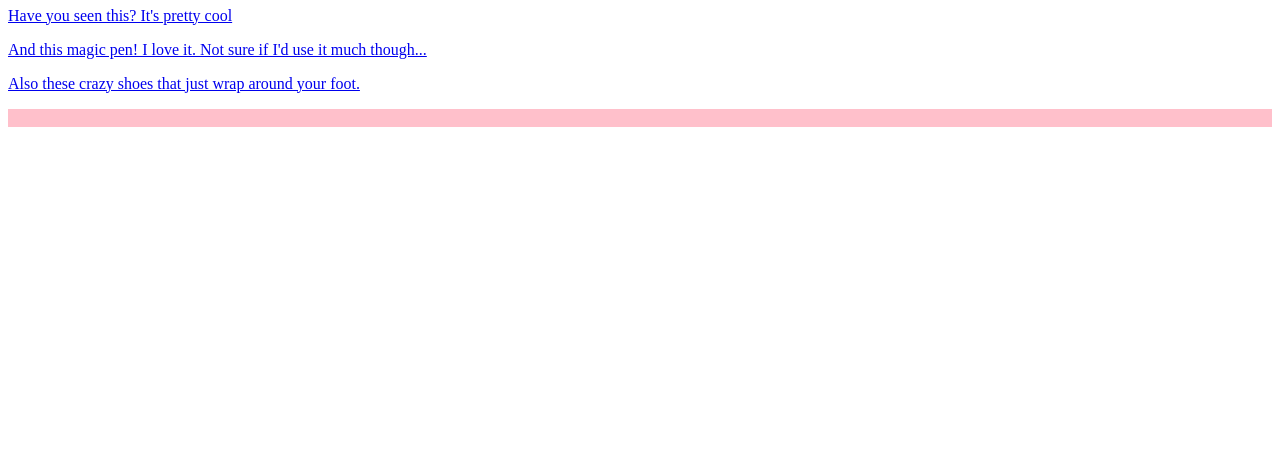
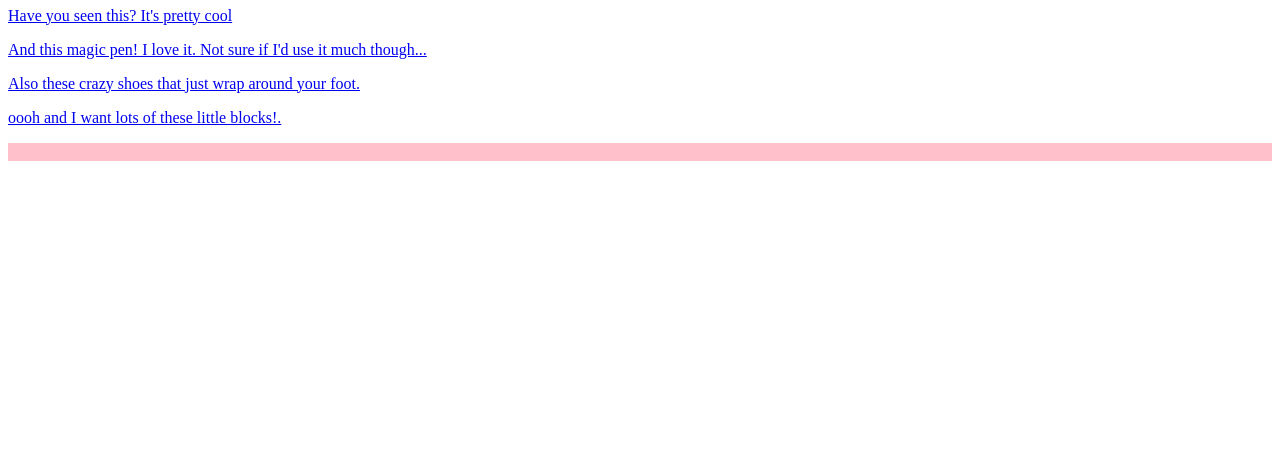
Before and after one commit to hyper-active/AnimalKingdom, a plain HTML site: page index.html in a window 1280 px wide. Shown: the part 332-800 px from the top of the page. Drawn offline with Linux system fonts and the light colour scheme.

Commit message:
Update index.html

```diff
--- a/index.html
+++ b/index.html
@@ -20,6 +20,7 @@ I hope you have a good week at work and also with your ping pong competition!-->
   <!-- I'm not thinking of getting any of these harcuts, but I like the idea. And that someone thought of this. Like Edward Snowdens hairdresser -->
       <p><a href="https://thescribblepen.com/">And this magic pen! I love it. Not sure if I'd use it much though...</a></p>
        <p><a href="https://eu.vibram.com/en/shop/furoshiki/">Also these crazy shoes that just wrap around your foot.</a></p>
+        <p><a href="http://www.hypercell.co.uk/">oooh and I want lots of these little blocks!.</a></p>
 
 
 <marquee bgcolor="pink" direction="up">
```
